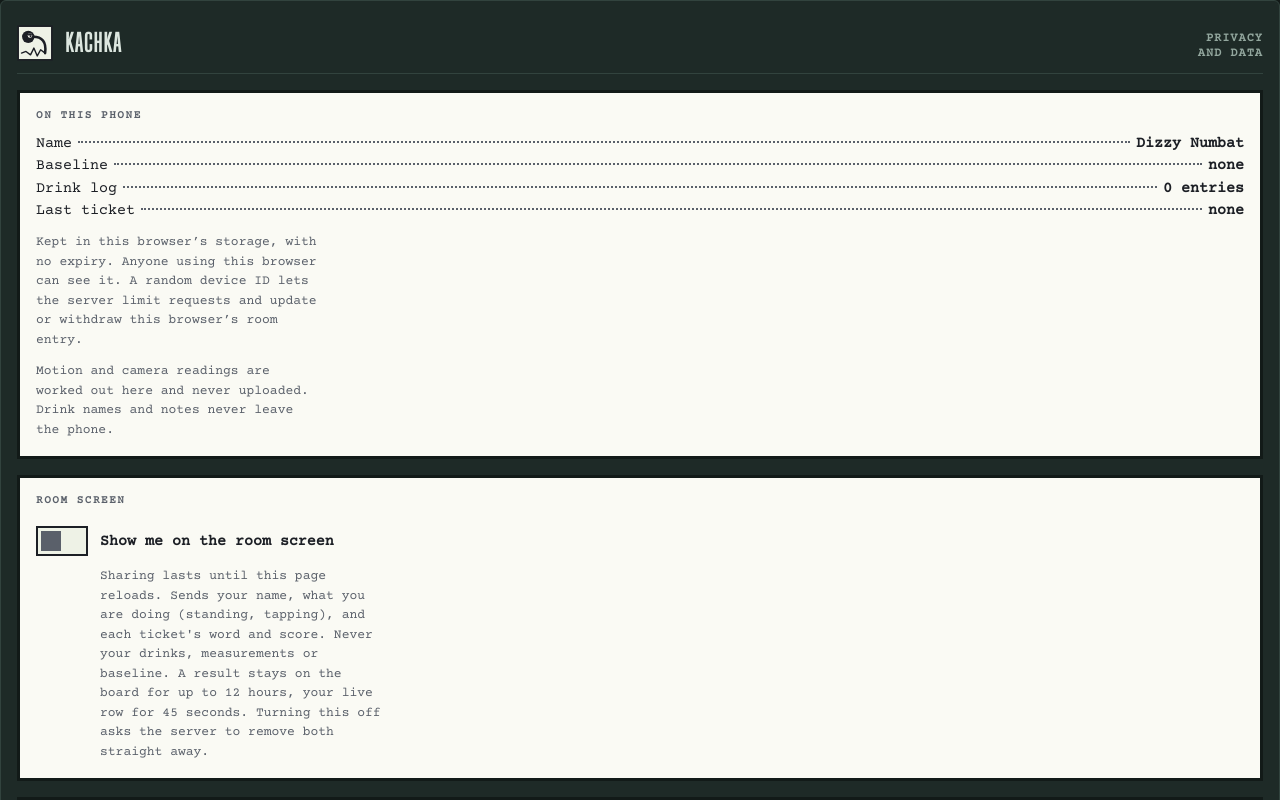
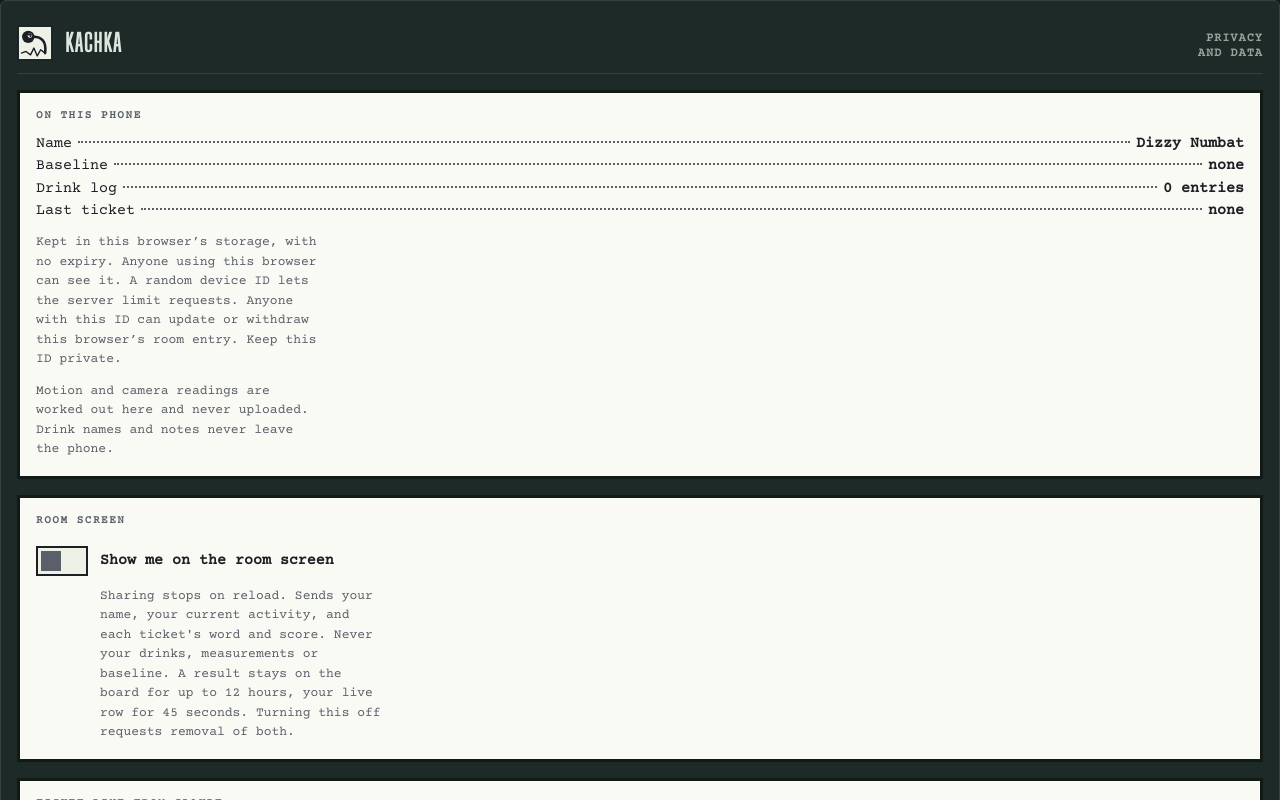
Before and after one commit to bharath-blazecode/tanda, a React (Vite) app: page /privacy in a window 1280 px wide. Shown: the top 800 px of the page. Built offline with nearby package versions, Linux system fonts and the light colour scheme.

Commit message:
Fit consent and device ID guidance within the original privacy layout

```diff
--- a/src/screens/privacy/index.tsx
+++ b/src/screens/privacy/index.tsx
@@ -61,7 +61,7 @@ export function Privacy() {
         />
         <p className="k-small">
           Kept in this browser&rsquo;s storage, with no expiry. Anyone using this browser can see it. A random device
-          ID lets the server limit requests and update or withdraw this browser&rsquo;s room entry.
+          ID lets the server limit requests. Anyone with this ID can update or withdraw this browser&rsquo;s room entry. Keep this ID private.
         </p>
         <p className="k-small">
           Motion and camera readings are worked out here and never uploaded. Drink names and notes never leave the
@@ -76,7 +76,7 @@ export function Privacy() {
           checked={stored.shareToRoom}
           onChange={(on) => void setSharing(on)}
           label="Show me on the room screen"
-          hint="Sharing lasts until this page reloads. Sends your name, what you are doing (standing, tapping), and each ticket's word and score. Never your drinks, measurements or baseline. A result stays on the board for up to 12 hours, your live row for 45 seconds. Turning this off asks the server to remove both straight away."
+          hint="Sharing stops on reload. Sends your name, your current activity, and each ticket's word and score. Never your drinks, measurements or baseline. A result stays on the board for up to 12 hours, your live row for 45 seconds. Turning this off requests removal of both."
         />
         {roomNote && (
           <p className="k-small" role="status">
```
